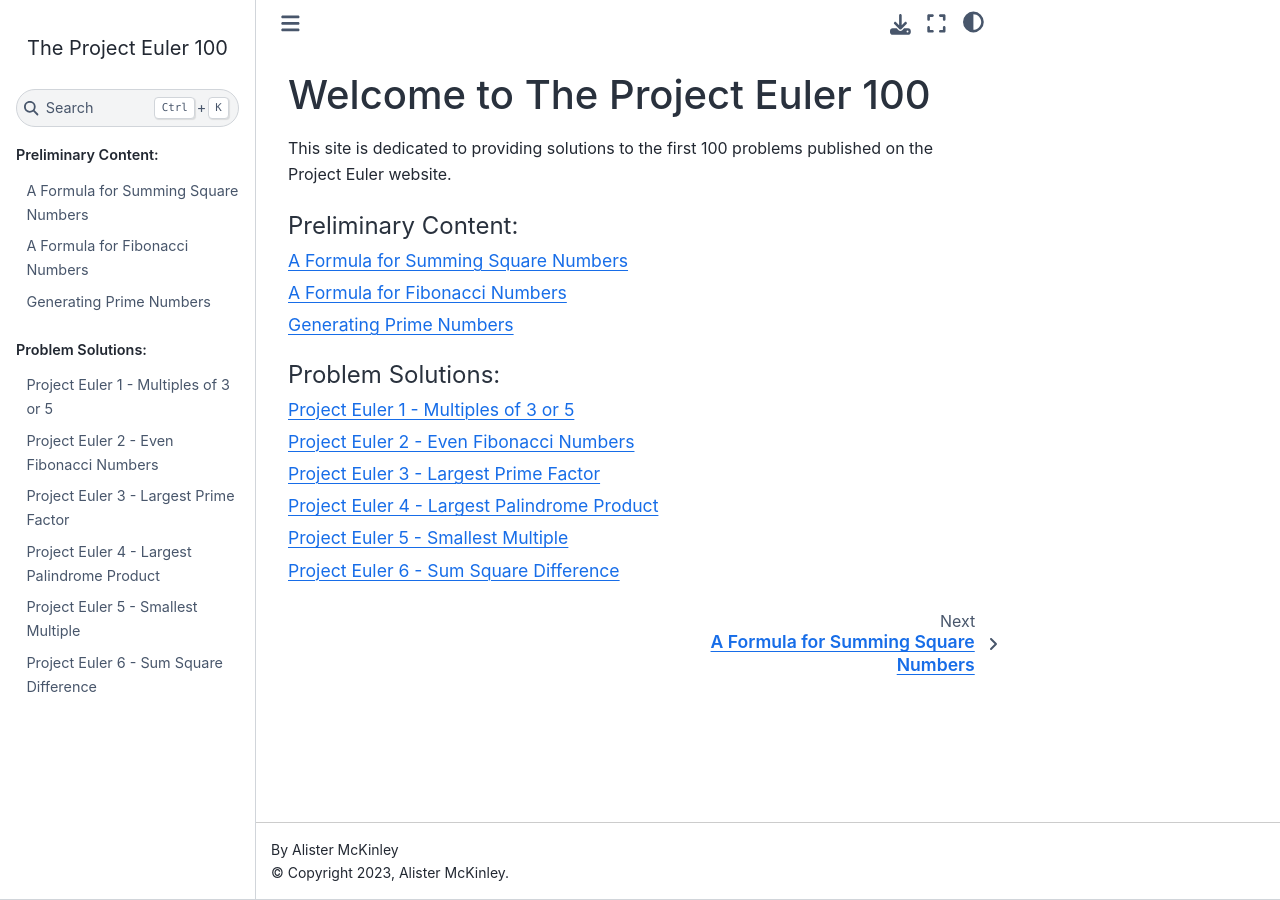
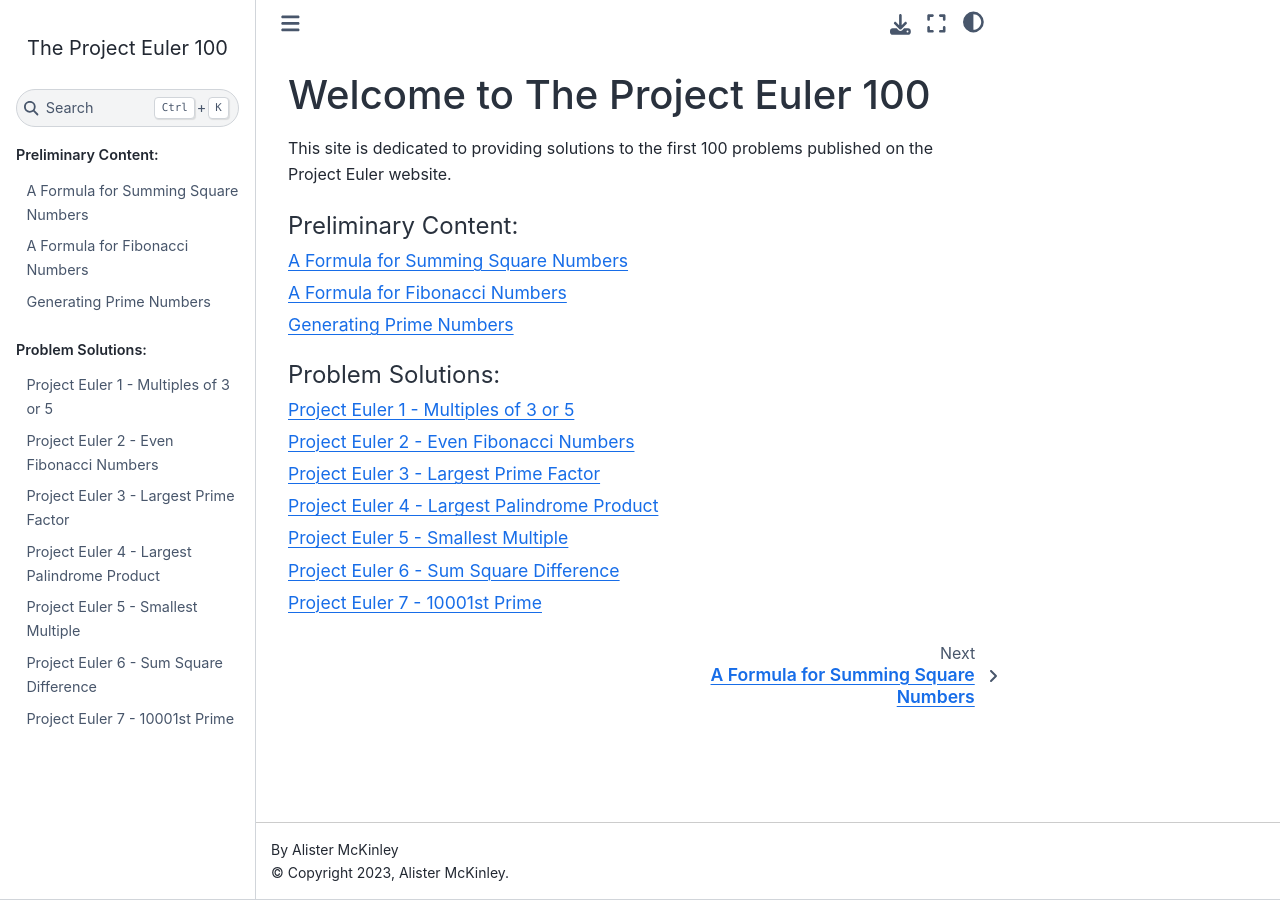
Before and after one commit to alpatine/project-euler-python, a Sphinx documentation site: the page built from doc/source/index.rst, in a window 1280 px wide. Built offline with Sphinx 7.4.7 and the Sphinx Book theme 1.1.4, drawn with Linux system fonts in a browser that asks for light colours; some of the changed lines change nothing that is shown.

Commit message:
Document problem 7

````diff
--- a/doc/source/index.rst
+++ b/doc/source/index.rst
@@ -27,3 +27,4 @@
    problems/p004
    problems/p005
    problems/p006
+   problems/p007
--- /dev/null
+++ b/doc/source/problems/p007.md
@@ -0,0 +1,82 @@
+# Project Euler 7 - 10001st Prime
+
+## Problem Description
+The problem reads:
+
+> By listing the first six prime numbers 2, 3, 5, 7, 11, and 13, we can see that
+> the 6th prime is 13.
+>
+> What is the 10001st prime number?
+>
+> [Project Euler Problem 7](https://projecteuler.net/problem=7)
+
+We have an efficient way to obtain a large list of prime numbers, which is
+described in {doc}`/prelim/generating-prime-numbers`. That approach generates
+all primes lower than a particular number - it doesn't directly generate the
+first $n$ primes.
+
+## Trial and error
+A simple approach to solving this is to generate all primes to 100 and check if
+we have 10001 of them. If not, move on to generating all primes below 1000 and
+check again. If we still don't have 10001 primes, move on to generating all
+primes below 10000. By repeating this process we will eventually obtain an upper
+bound that is large enough to generate more than 10001 primes, at which point we
+simply return the 10001st.
+
+Once we know what the 10001st prime is, we can make this most efficient by
+setting the upper bound to the 10001st prime plus one.
+
+## Estimating
+The guessing approach will work, but it requires repeated changes to our
+program, and the optimisation step occurs after we already know the answer. In
+one sense, this feels like it occurs in the wrong order.
+
+If we want a relatively efficient approach that doesn't use information from
+previous program executions, we will need to make a good estimation of what the
+10001st prime will be and use that as the upper bound (assuming the estimate is
+always larger).
+
+For $n > 6$ it can be shown that that the nth prime number $p_n$ is bounded
+above and below as follows:
+
+$$\begin{aligned}
+    &&\log{n}+\log{\log{n}}-1 &< \frac{p_n}{n} < \log{n} + \log\log{n} \\
+    \Rightarrow && p_n &< n (\log{n} + \log\log{n})
+\end{aligned}$$
+
+Using this estimate, we set our upper bound to be:
+
+$$\begin{aligned}
+    u &= \lceil 10001 \cdot (\ln{10001} + \ln\ln{10001})\rceil \\
+    &= \lceil 114319.2111 \dots \rceil \\
+    &= 114320
+\end{aligned}$$
+
+From here we generate all primes up to 114320, and return the 10001st, which is:
+104743
+
+## Python Implementation
+``` python
+def nth_prime_bounds(n: int) -> tuple[int,int]:
+    """Estimate the n'th prime number.
+
+    Returns a lower and an upper bound on the value of the nth prime.
+    """
+    # As n gets larger, the nth prime ~ n * ln(n)
+    upper_bound = ceil(n * (log(n) + log(log(n))))
+    lower_bound = upper_bound - n
+    return (lower_bound, upper_bound)
+
+def nth_prime(n: int) -> int:
+    """Calculate the n'th prime number."""
+    small_primes = [2, 3, 5, 7, 11, 13]
+    if n <= 6: return small_primes[n-1]
+
+    lower_bound, upper_bound = nth_prime_bounds(n)
+    return list(islice(primes(upper_bound), n - 1, n))[0]
+
+def p7(n: int) -> int:
+    return nth_prime(n)
+
+print(p7(10001))
+```
````
